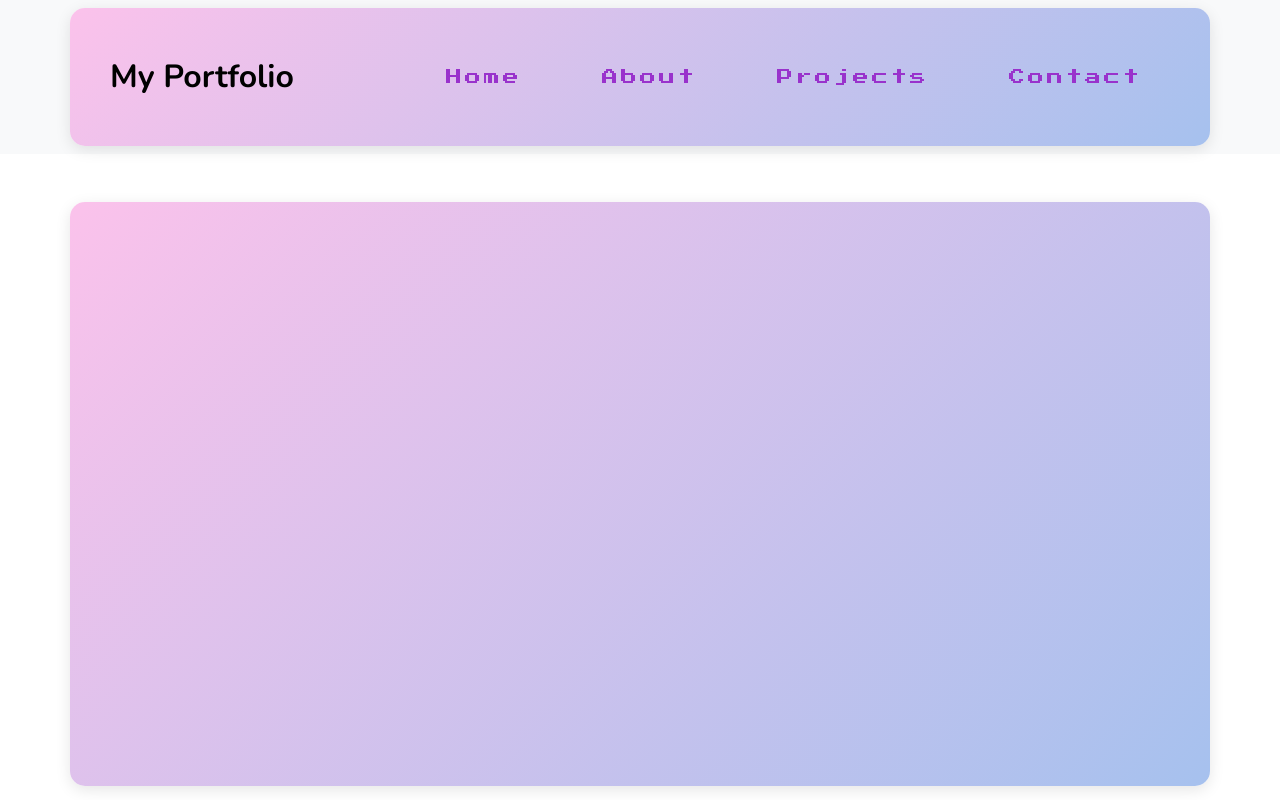
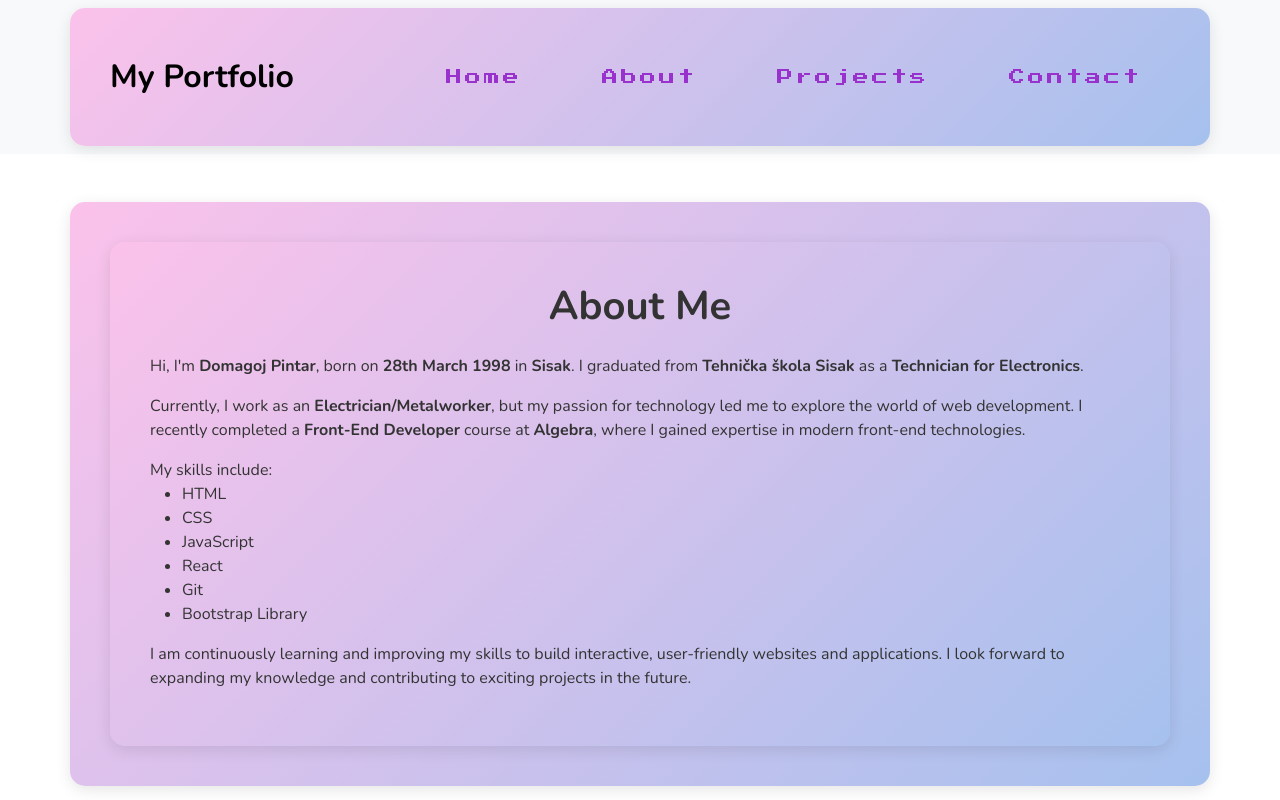
Before and after one commit to Pic2500/portfolio, a React (Create React App) app: page /about in a window 1280 px wide. Built offline with nearby package versions, Linux system fonts and the light colour scheme.

Commit message:
REPAIR FADE IN

```diff
--- a/src/pages/About.jsx
+++ b/src/pages/About.jsx
@@ -2,7 +2,9 @@ import React from "react";
 
 function About() {
   return (
-    <div className="container fade-in-up">
+    <div className="container fade-in">
+      {" "}
+      {/* Apply fade-in here */}
       <h1 className="text-center mb-4">About Me</h1>
       <div className="about-content">
         <p>
```
